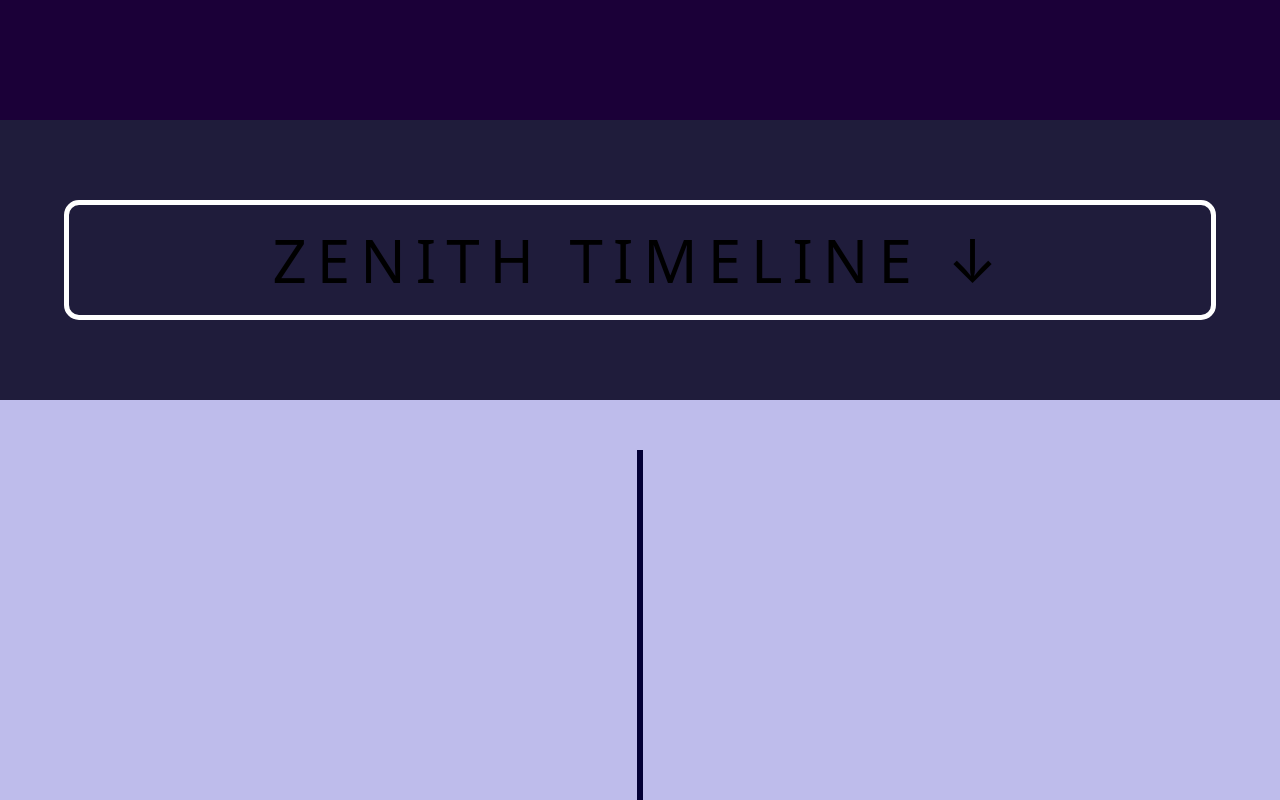
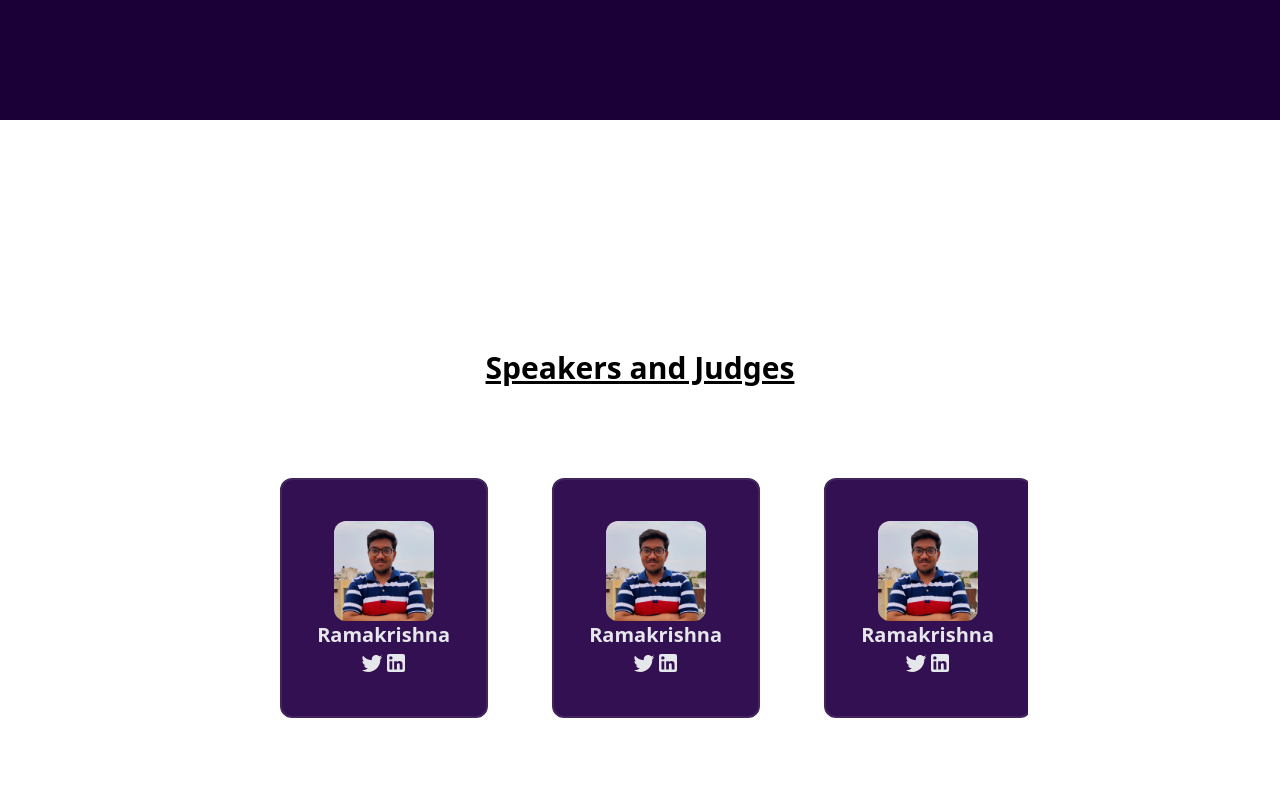
Before and after one commit to RKC3000/zenith, a Next.js app: page / in a window 1280 px wide. Shown: the part 1480-2280 px from the top of the page. Built offline with nearby package versions, Linux system fonts and the light colour scheme; a web font is replaced by a local one.

Commit message:
Schedule

```diff
--- a/pages/index.js
+++ b/pages/index.js
@@ -24,7 +24,7 @@ function Home() {
       </div>
       <main>
         <About />
-        <Schedule />
+        {/* <Schedule /> */}
         <Speakers />
         {/* <Sponsor /> */}
         <FAQ />
```
